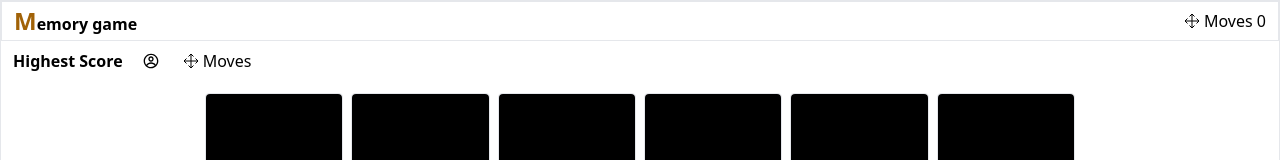
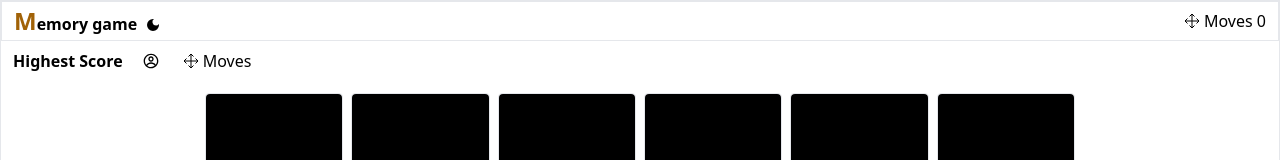
Before and after one commit to chndnnn/MemoryGame, a React (Vite) app: page / in a window 1280 px wide. Shown: the top 160 px of the page. Built offline with nearby package versions, Linux system fonts and the light colour scheme; no server answers; what tailwindcss-motion would draw is missing.

Commit message:
dark and light mode

```diff
--- a/src/App.jsx
+++ b/src/App.jsx
@@ -17,6 +17,8 @@ import axios from "axios";
 import Popup from "./Components/Popup";
 import { CgProfile } from "react-icons/cg";
 import { IoMoveSharp } from "react-icons/io5";
+import { MdDarkMode } from "react-icons/md";
+import { IoIosSunny } from "react-icons/io";
 
 function App() {
   let [data, setData] = useState([
@@ -49,7 +51,7 @@ function App() {
     { index: 27, value: 22, show: false, done: false, image: dragon },
     { index: 28, value: 22, show: false, done: false, image: dragon },
   ]);
-
+  let [darkmode, setDarkmode] = useState(false);
   let [moves, setMoves] = useState(0);
   let [value, setValue] = useState({ first: undefined, second: undefined });
   let [gameOver, setGameOver] = useState(false);
@@ -107,11 +109,23 @@ function App() {
   }
 
   return (
-    <div className="border h-screen w-full">
+    <div
+      className={`border h-screen w-full ${darkmode && "bg-black text-white"}`}
+    >
       <div className="border  w-full h-10 flex items-center justify-between p-3">
-        <span className="font-bold">
-          <b className="text-yellow-700 text-2xl">M</b>emory game
-        </span>{" "}
+        <span className="font-bold flex  items-center gap-2">
+          <span>
+            <b className="text-yellow-700 text-2xl">M</b>emory game
+          </span>
+
+          <span className="mt-2 cursor-pointer">
+            {!darkmode ? (
+              <MdDarkMode onClick={() => setDarkmode(true)} />
+            ) : (
+              <IoIosSunny onClick={() => setDarkmode(false)} />
+            )}
+          </span>
+        </span>
         <span className="flex justify-center items-center gap-1">
           <IoMoveSharp />
           Moves {moves}
--- a/src/Components/Cards.jsx
+++ b/src/Components/Cards.jsx
@@ -19,20 +19,14 @@ const Cards = ({ value, setValue, setData, setMoves }) => {
   return (
     <div className="border rounded ">
       {value.show || value.done ? (
-        <div className="h-full w-full rounded overflow-hidden flex justify-center p-3 font-bold text-5xl items-center">
-          <img
-            src={value.image}
-            className="w-full h-full rounded-full"
-            alt=""
-          />
+        <div className="h-full w-full bg-white rounded overflow-hidden flex justify-center p-3 font-bold text-5xl items-center">
+          <img src={value.image} className="w-full h-full rounded" alt="" />
         </div>
       ) : (
         <div
           className="h-full w-full bg-black rounded overflow-hidden"
           onClick={onCardclick}
-        >
-          No
-        </div>
+        ></div>
       )}
     </div>
   );
```
